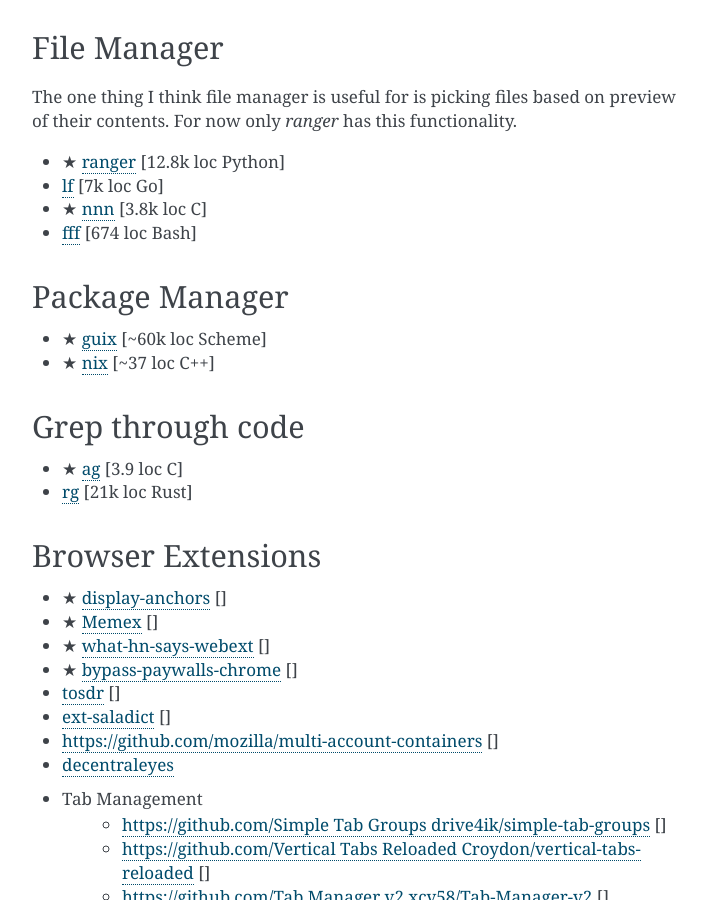
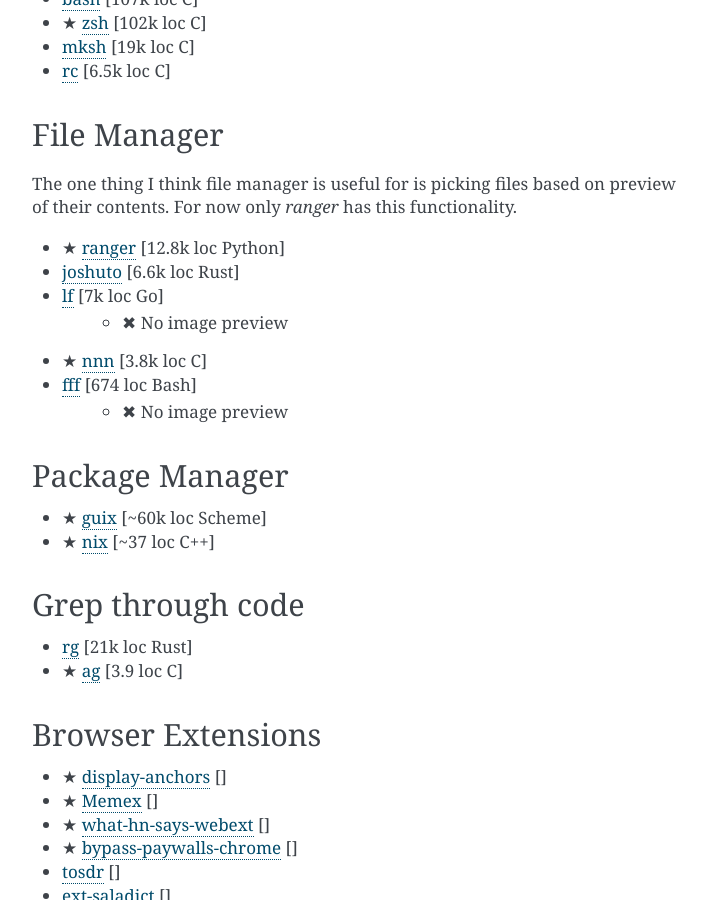
Before and after one commit to lainiwa/outlines, a Sphinx documentation site: the page built from source/notes/alternatives.rst, in a window 1280 px wide and 900 px high, scrolled down 2769 px. Shown: the whole window, without its empty margins (388-1095 px from the left). Built offline with Sphinx 7.4.7, drawn with Linux system fonts in a browser that asks for light colours; some of the changed text lies outside the part shown.

Commit message:
Update alternatives

```diff
--- a/source/notes/alternatives.rst
+++ b/source/notes/alternatives.rst
@@ -39,9 +39,11 @@
     - ✔ Simple
     - ✖ No ability to tightly integrate zsh settings with code installing non-plugins.
     - ✖ Go language. Have to grab a binary.
+* ★ :gh:`zgenom <jandamm/zgenom>` [680 loc Zsh]
 * ★ :gh:`zpm <zpm-zsh/zpm>` [650 loc Zsh]
     - ✔ Simple
     - ✔ Pure ZSH
+* ★ :gh:`zshing <zakariaGatter/zshing>` [180 loc Zsh]
 
 
 Dotfiles manager/bootstrapper
@@ -75,6 +77,7 @@
 
 Seems like only `fzf` has decent environment & tools built around it.
 
+* ★ :gh:`skim <lotabout/skim>` [7.1k loc Rust]
 * ★ :gh:`fzf <junegunn/fzf>` [10k loc Go]
     - ✔ Many tools integrating this (and only this).
     - ✖ Very complex for such simple task
@@ -117,20 +120,22 @@
 The one thing I think file manager is useful for is picking files based on preview of their contents. For now only `ranger` has this functionality.
 
 * ★ :gh:`ranger <ranger/ranger>` [12.8k loc Python]
+* :gh:`joshuto <kamiyaa/joshuto>` [6.6k loc Rust]
 * :gh:`lf <gokcehan/lf>` [7k loc Go]
+    - ✖ No image preview
 * ★ :gh:`nnn <jarun/nnn>` [3.8k loc C]
 * :gh:`fff <dylanaraps/fff>` [674 loc Bash]
+    - ✖ No image preview
 
 Package Manager
 ###############
 * ★ :gh:`guix <guix-mirror/guix>` [~60k loc Scheme]
 * ★ :gh:`nix <NixOS/nix>` [~37 loc C++]
 
-
 Grep through code
 #################
+* :gh:`rg <BurntSushi/ripgrep>` [21k loc Rust]
 * ★ :gh:`ag <ggreer/the_silver_searcher>` [3.9 loc C]
-* :gh:`rg <BurntSushi/ripgrep>` [21k loc Rust]
 
 Browser Extensions
 ##################
```
